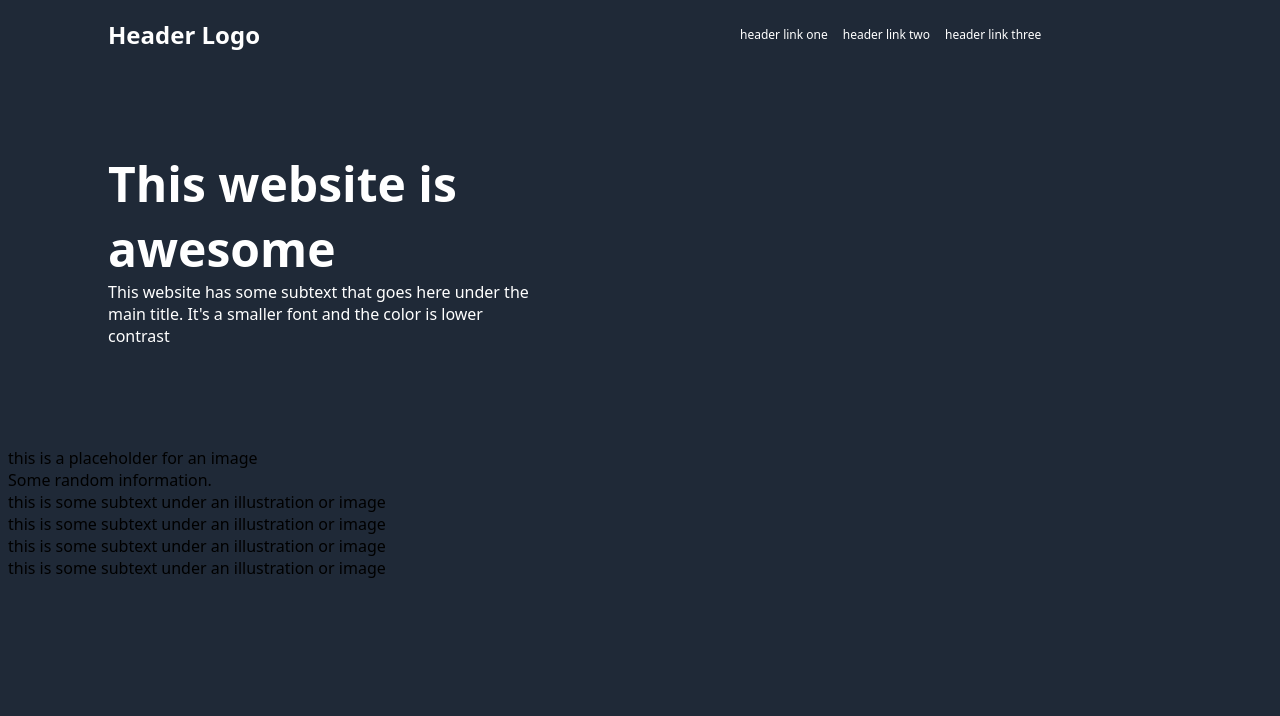
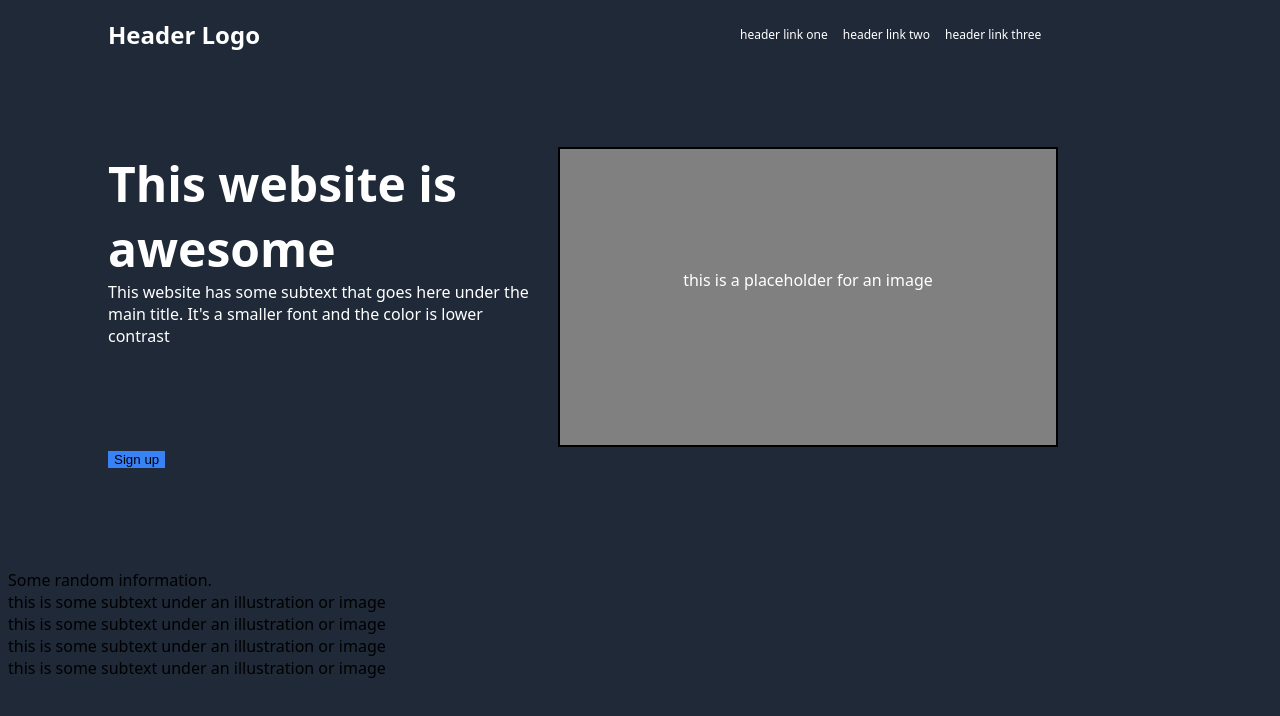
Before and after one commit to rto24/odin-landing-page, a plain HTML site: page index.html in a window 1280 px wide. Drawn offline with Linux system fonts and the light colour scheme.

Commit message:
Added CSS to image placeholder and a button in HTML

```diff
--- a/index.html
+++ b/index.html
@@ -23,10 +23,9 @@
       <div class="text1">This website is awesome</div>
       <div class="text2">This website has some subtext that goes here under the main title.
         It's a smaller font and the color is lower contrast
+        <div class="text3" id="image-placeholder">this is a placeholder for an image</div>
+        <button class="sign-up-btn">Sign up</button>
       </div>
-    </div>
-    <div class="right">
-      <div class="text3" id="image-placeholder">this is a placeholder for an image</div>
     </div>
   </div>
 
--- a/styles.css
+++ b/styles.css
@@ -56,8 +56,30 @@ body {
 
 .section1 .text2 {
   width: 430px;
+  height: auto;
+
 }
 
+.section1 .text3 {
+  margin-left: 450px;
+  margin-top: -200px;
+  box-sizing: border-box;
+  border: 2px solid black;
+  width: 500px;
+  height: 300px;
+  padding: 120px;
+  text-align: center;
+  background-color: grey;
+
+
+}
+
+.sign-up-btn {
+  background-color: #3882F6;
+  border: none;
+  cursor: pointer;
+
+}
 
 
 ul {
```
